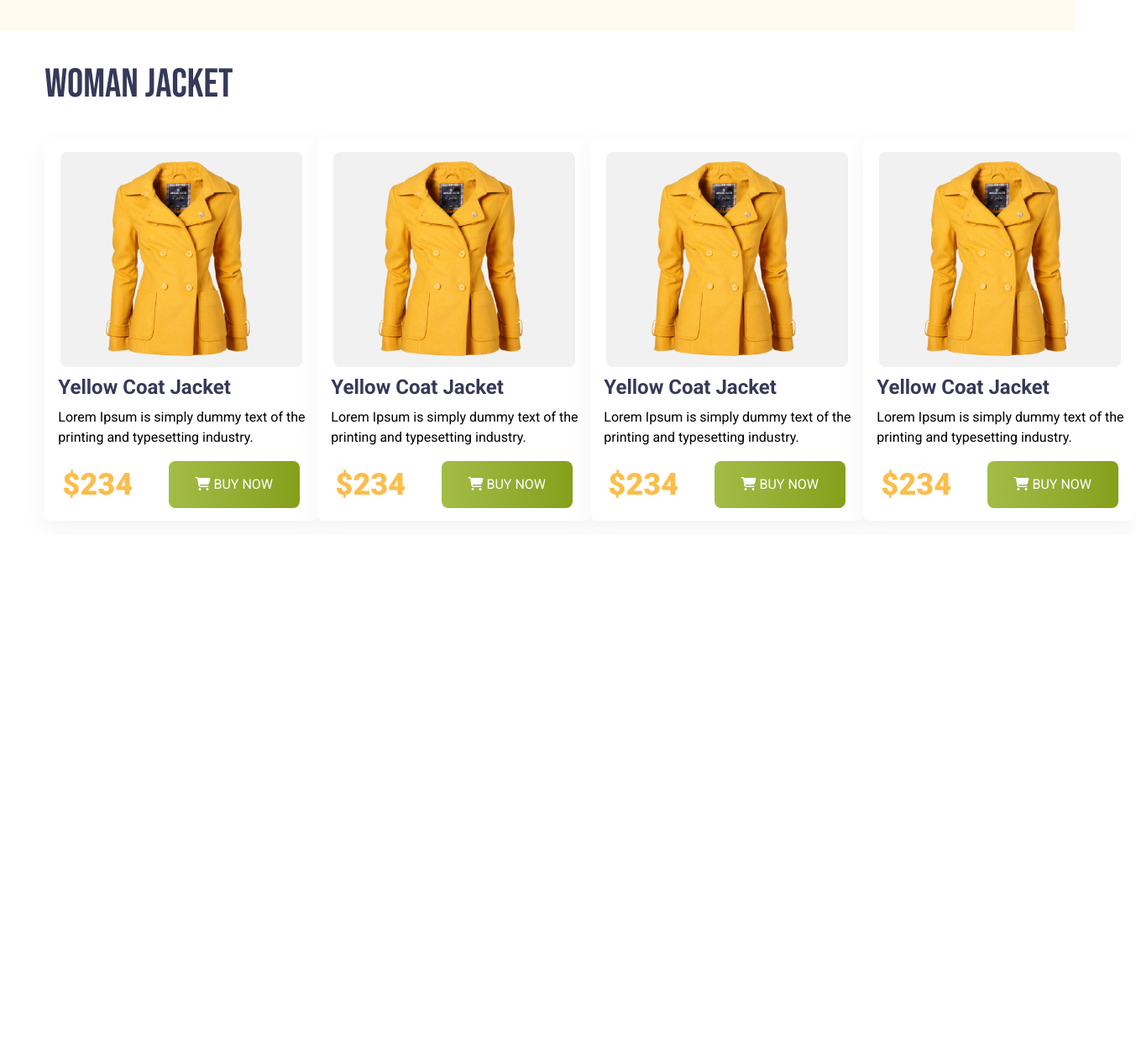
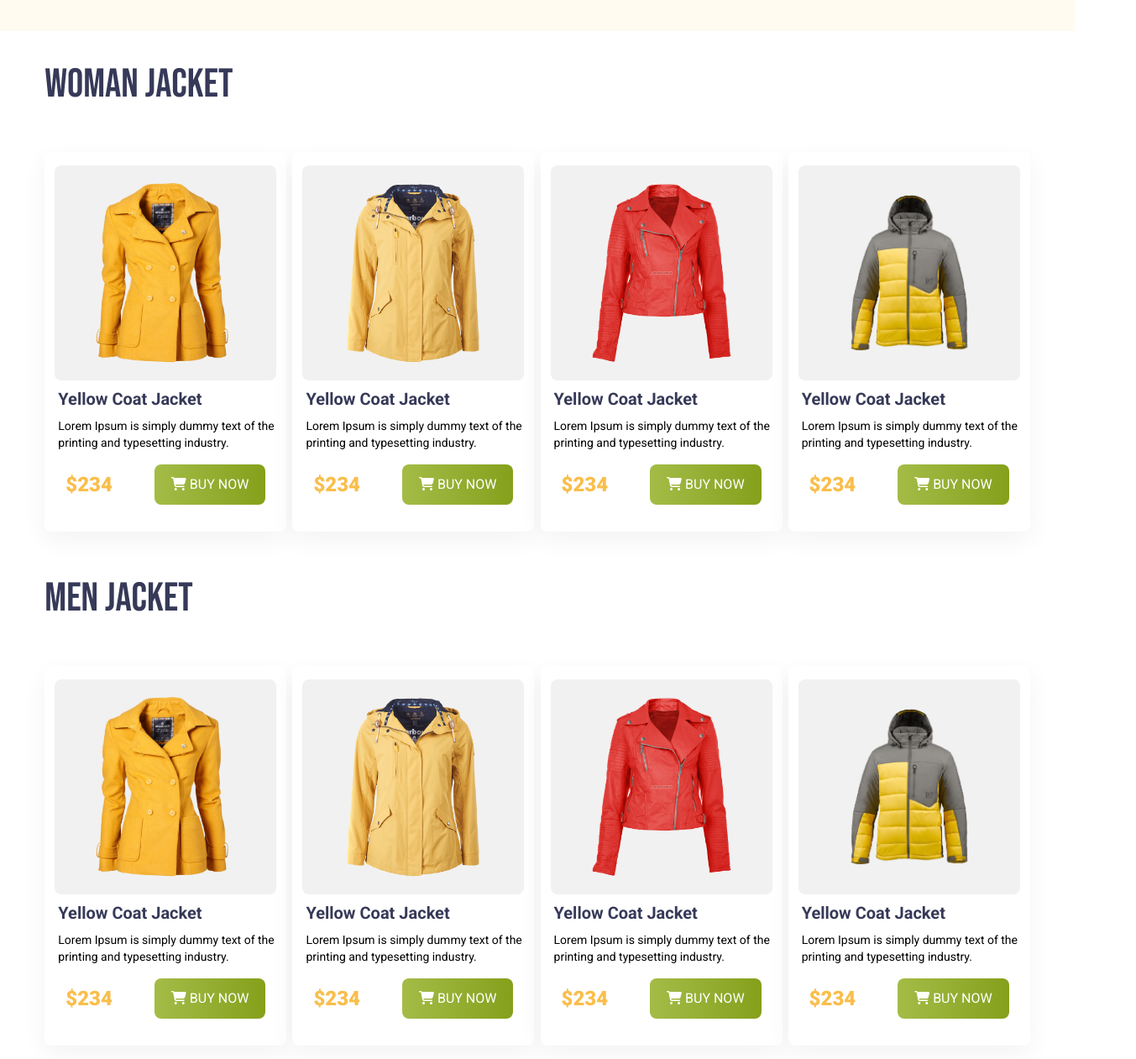
Before and after one commit to mdszhossain/Penguin-Fashion-Website, a plain HTML site: page index.html in a window 1280 px wide. Shown: the part 639-1900 px from the top of the page at 84% size, 1353 px wide, since content can reach past the window. Before the commit the page ends 1276 px from the top, so only its background shows below. Drawn offline with nearby package versions, Linux system fonts and the light colour scheme.

Commit message:
Responsive jacket section created (multiple screen supported)

```diff
--- a/index.html
+++ b/index.html
@@ -40,56 +40,113 @@
 
     <!-- Main Section -->
     <main>
-        <h3 class="jacket-heading text-[#363958] font-normal text-5xl my-10 lg:w-11/12 mx-auto">Woman Jacket</h3>
-        <section class="jacket-section lg:w-11/12 mx-auto flex justify-between">
+        <h3 class="jacket-heading text-[#363958] font-normal text-5xl my-10 mx-auto sm:w-11/12 lg:w-11/12 ">Woman Jacket</h3>
+        <section class="jacket-section flex justify-between mx-auto sm:flex-wrap sm:w-11/12 lg:w-11/12">
             <div class="jacket-cart-section">
-                <div class="cart bg-white rounded-lg">
+                <div class="cart bg-white rounded-lg sm:w-72 my-4">
                     <div class="cart-content py-4">
-                        <div class="cart-image bg-[#F1F1F1] w-72 h-64 mx-auto rounded-lg flex justify-center items-center"><img class="w-8/12" src="./assets/images/jacket-1.png" alt=""></div>
-                        <p class="cart-heading text-[#363958] font-bold text-2xl mx-4 my-2">Yellow Coat Jacket </p>
-                        <p class="cart-description pl-4">Lorem Ipsum is simply dummy text of the <br> printing and typesetting industry.</p>
+                        <div class="cart-image bg-[#F1F1F1] w-72 h-64 mx-auto rounded-lg flex justify-center items-center sm:w-11/12"><img class="w-8/12" src="./assets/images/jacket-1.png" alt=""></div>
+                        <p class="cart-heading text-[#363958] font-bold text-2xl mx-4 my-2 sm:text-xl">Yellow Coat Jacket </p>
+                        <p class="cart-description pl-4 sm:text-sm">Lorem Ipsum is simply dummy text of the <br> printing and typesetting industry.</p>
                         <div class="price-btn flex items-center justify-around">
-                            <p class="cart-price text-4xl text-[#FABE4C] font-black">$234</p>
-                            <button class="buy-now text-[#FFFFFF] rounded-lg py-4 px-8 bg-gradient-to-r from-[#A4BC46] to-[#85A019] my-4"><i class="fa-solid fa-cart-shopping"></i> BUY NOW</button>
+                            <p class="cart-price text-4xl text-[#FABE4C] font-black sm:text-2xl">$234</p>
+                            <button class="buy-now text-[#FFFFFF] rounded-lg py-4 px-8 bg-gradient-to-r from-[#A4BC46] to-[#85A019] my-4 sm:py-3 sm:px-5"><i class="fa-solid fa-cart-shopping"></i> BUY NOW</button>
                         </div>
                     </div>
                 </div>
             </div>
             <div class="jacket-cart-section">
-                <div class="cart bg-white rounded-lg">
+                <div class="cart bg-white rounded-lg sm:w-72 my-4">
                     <div class="cart-content py-4">
-                        <div class="cart-image bg-[#F1F1F1] w-72 h-64 mx-auto rounded-lg flex justify-center items-center"><img class="w-8/12" src="./assets/images/jacket-1.png" alt=""></div>
-                        <p class="cart-heading text-[#363958] font-bold text-2xl mx-4 my-2">Yellow Coat Jacket </p>
-                        <p class="cart-description pl-4">Lorem Ipsum is simply dummy text of the <br> printing and typesetting industry.</p>
+                        <div class="cart-image bg-[#F1F1F1] w-72 h-64 mx-auto rounded-lg flex justify-center items-center sm:w-11/12"><img class="w-8/12" src="./assets/images/jacket-2.png" alt=""></div>
+                        <p class="cart-heading text-[#363958] font-bold text-2xl mx-4 my-2 sm:text-xl">Yellow Coat Jacket </p>
+                        <p class="cart-description pl-4 sm:text-sm">Lorem Ipsum is simply dummy text of the <br> printing and typesetting industry.</p>
                         <div class="price-btn flex items-center justify-around">
-                            <p class="cart-price text-4xl text-[#FABE4C] font-black">$234</p>
-                            <button class="buy-now text-[#FFFFFF] rounded-lg py-4 px-8 bg-gradient-to-r from-[#A4BC46] to-[#85A019] my-4"><i class="fa-solid fa-cart-shopping"></i> BUY NOW</button>
+                            <p class="cart-price text-4xl text-[#FABE4C] font-black sm:text-2xl">$234</p>
+                            <button class="buy-now text-[#FFFFFF] rounded-lg py-4 px-8 bg-gradient-to-r from-[#A4BC46] to-[#85A019] my-4 sm:py-3 sm:px-5"><i class="fa-solid fa-cart-shopping"></i> BUY NOW</button>
                         </div>
                     </div>
                 </div>
             </div>
             <div class="jacket-cart-section">
-                <div class="cart bg-white rounded-lg">
+                <div class="cart bg-white rounded-lg sm:w-72 my-4">
                     <div class="cart-content py-4">
-                        <div class="cart-image bg-[#F1F1F1] w-72 h-64 mx-auto rounded-lg flex justify-center items-center"><img class="w-8/12" src="./assets/images/jacket-1.png" alt=""></div>
-                        <p class="cart-heading text-[#363958] font-bold text-2xl mx-4 my-2">Yellow Coat Jacket </p>
-                        <p class="cart-description pl-4">Lorem Ipsum is simply dummy text of the <br> printing and typesetting industry.</p>
+                        <div class="cart-image bg-[#F1F1F1] w-72 h-64 mx-auto rounded-lg flex justify-center items-center sm:w-11/12"><img class="w-8/12" src="./assets/images/jacket-3.png" alt=""></div>
+                        <p class="cart-heading text-[#363958] font-bold text-2xl mx-4 my-2 sm:text-xl">Yellow Coat Jacket </p>
+                        <p class="cart-description pl-4 sm:text-sm">Lorem Ipsum is simply dummy text of the <br> printing and typesetting industry.</p>
                         <div class="price-btn flex items-center justify-around">
-                            <p class="cart-price text-4xl text-[#FABE4C] font-black">$234</p>
-                            <button class="buy-now text-[#FFFFFF] rounded-lg py-4 px-8 bg-gradient-to-r from-[#A4BC46] to-[#85A019] my-4"><i class="fa-solid fa-cart-shopping"></i> BUY NOW</button>
+                            <p class="cart-price text-4xl text-[#FABE4C] font-black sm:text-2xl">$234</p>
+                            <button class="buy-now text-[#FFFFFF] rounded-lg py-4 px-8 bg-gradient-to-r from-[#A4BC46] to-[#85A019] my-4 sm:py-3 sm:px-5"><i class="fa-solid fa-cart-shopping"></i> BUY NOW</button>
                         </div>
                     </div>
                 </div>
             </div>
             <div class="jacket-cart-section">
-                <div class="cart bg-white rounded-lg">
+                <div class="cart bg-white rounded-lg sm:w-72 my-4">
                     <div class="cart-content py-4">
-                        <div class="cart-image bg-[#F1F1F1] w-72 h-64 mx-auto rounded-lg flex justify-center items-center"><img class="w-8/12" src="./assets/images/jacket-1.png" alt=""></div>
-                        <p class="cart-heading text-[#363958] font-bold text-2xl mx-4 my-2">Yellow Coat Jacket </p>
-                        <p class="cart-description pl-4">Lorem Ipsum is simply dummy text of the <br> printing and typesetting industry.</p>
+                        <div class="cart-image bg-[#F1F1F1] w-72 h-64 mx-auto rounded-lg flex justify-center items-center sm:w-11/12"><img class="w-8/12" src="./assets/images/jacket-4.png" alt=""></div>
+                        <p class="cart-heading text-[#363958] font-bold text-2xl mx-4 my-2 sm:text-xl">Yellow Coat Jacket </p>
+                        <p class="cart-description pl-4 sm:text-sm">Lorem Ipsum is simply dummy text of the <br> printing and typesetting industry.</p>
                         <div class="price-btn flex items-center justify-around">
-                            <p class="cart-price text-4xl text-[#FABE4C] font-black">$234</p>
-                            <button class="buy-now text-[#FFFFFF] rounded-lg py-4 px-8 bg-gradient-to-r from-[#A4BC46] to-[#85A019] my-4"><i class="fa-solid fa-cart-shopping"></i> BUY NOW</button>
+                            <p class="cart-price text-4xl text-[#FABE4C] font-black sm:text-2xl">$234</p>
+                            <button class="buy-now text-[#FFFFFF] rounded-lg py-4 px-8 bg-gradient-to-r from-[#A4BC46] to-[#85A019] my-4 sm:py-3 sm:px-5"><i class="fa-solid fa-cart-shopping"></i> BUY NOW</button>
+                        </div>
+                    </div>
+                </div>
+            </div>
+        </section>
+
+        <!-- Men Jacket Section -->
+        <h3 class="jacket-heading text-[#363958] font-normal text-5xl my-10 mx-auto sm:w-11/12 lg:w-11/12 ">Men Jacket</h3>
+        <section class="jacket-section flex justify-between mx-auto sm:flex-wrap sm:w-11/12 lg:w-11/12">
+            <div class="jacket-cart-section">
+                <div class="cart bg-white rounded-lg sm:w-72 my-4">
+                    <div class="cart-content py-4">
+                        <div class="cart-image bg-[#F1F1F1] w-72 h-64 mx-auto rounded-lg flex justify-center items-center sm:w-11/12"><img class="w-8/12" src="./assets/images/jacket-1.png" alt=""></div>
+                        <p class="cart-heading text-[#363958] font-bold text-2xl mx-4 my-2 sm:text-xl">Yellow Coat Jacket </p>
+                        <p class="cart-description pl-4 sm:text-sm">Lorem Ipsum is simply dummy text of the <br> printing and typesetting industry.</p>
+                        <div class="price-btn flex items-center justify-around">
+                            <p class="cart-price text-4xl text-[#FABE4C] font-black sm:text-2xl">$234</p>
+                            <button class="buy-now text-[#FFFFFF] rounded-lg py-4 px-8 bg-gradient-to-r from-[#A4BC46] to-[#85A019] my-4 sm:py-3 sm:px-5"><i class="fa-solid fa-cart-shopping"></i> BUY NOW</button>
+                        </div>
+                    </div>
+                </div>
+            </div>
+            <div class="jacket-cart-section">
+                <div class="cart bg-white rounded-lg sm:w-72 my-4">
+                    <div class="cart-content py-4">
+                        <div class="cart-image bg-[#F1F1F1] w-72 h-64 mx-auto rounded-lg flex justify-center items-center sm:w-11/12"><img class="w-8/12" src="./assets/images/jacket-2.png" alt=""></div>
+                        <p class="cart-heading text-[#363958] font-bold text-2xl mx-4 my-2 sm:text-xl">Yellow Coat Jacket </p>
+                        <p class="cart-description pl-4 sm:text-sm">Lorem Ipsum is simply dummy text of the <br> printing and typesetting industry.</p>
+                        <div class="price-btn flex items-center justify-around">
+                            <p class="cart-price text-4xl text-[#FABE4C] font-black sm:text-2xl">$234</p>
+                            <button class="buy-now text-[#FFFFFF] rounded-lg py-4 px-8 bg-gradient-to-r from-[#A4BC46] to-[#85A019] my-4 sm:py-3 sm:px-5"><i class="fa-solid fa-cart-shopping"></i> BUY NOW</button>
+                        </div>
+                    </div>
+                </div>
+            </div>
+            <div class="jacket-cart-section">
+                <div class="cart bg-white rounded-lg sm:w-72 my-4">
+                    <div class="cart-content py-4">
+                        <div class="cart-image bg-[#F1F1F1] w-72 h-64 mx-auto rounded-lg flex justify-center items-center sm:w-11/12"><img class="w-8/12" src="./assets/images/jacket-3.png" alt=""></div>
+                        <p class="cart-heading text-[#363958] font-bold text-2xl mx-4 my-2 sm:text-xl">Yellow Coat Jacket </p>
+                        <p class="cart-description pl-4 sm:text-sm">Lorem Ipsum is simply dummy text of the <br> printing and typesetting industry.</p>
+                        <div class="price-btn flex items-center justify-around">
+                            <p class="cart-price text-4xl text-[#FABE4C] font-black sm:text-2xl">$234</p>
+                            <button class="buy-now text-[#FFFFFF] rounded-lg py-4 px-8 bg-gradient-to-r from-[#A4BC46] to-[#85A019] my-4 sm:py-3 sm:px-5"><i class="fa-solid fa-cart-shopping"></i> BUY NOW</button>
+                        </div>
+                    </div>
+                </div>
+            </div>
+            <div class="jacket-cart-section">
+                <div class="cart bg-white rounded-lg sm:w-72 my-4">
+                    <div class="cart-content py-4">
+                        <div class="cart-image bg-[#F1F1F1] w-72 h-64 mx-auto rounded-lg flex justify-center items-center sm:w-11/12"><img class="w-8/12" src="./assets/images/jacket-4.png" alt=""></div>
+                        <p class="cart-heading text-[#363958] font-bold text-2xl mx-4 my-2 sm:text-xl">Yellow Coat Jacket </p>
+                        <p class="cart-description pl-4 sm:text-sm">Lorem Ipsum is simply dummy text of the <br> printing and typesetting industry.</p>
+                        <div class="price-btn flex items-center justify-around">
+                            <p class="cart-price text-4xl text-[#FABE4C] font-black sm:text-2xl">$234</p>
+                            <button class="buy-now text-[#FFFFFF] rounded-lg py-4 px-8 bg-gradient-to-r from-[#A4BC46] to-[#85A019] my-4 sm:py-3 sm:px-5"><i class="fa-solid fa-cart-shopping"></i> BUY NOW</button>
                         </div>
                     </div>
                 </div>
--- a/styles/style.css
+++ b/styles/style.css
@@ -18,8 +18,8 @@
 }
 .cart {
     box-shadow: 0px 10px 30px 0px rgba(0, 0, 0, 0.05);
-    height: 455px;
-    width: 325px;
+    /* height: 455px;
+    width: 325px; */
 }
 .jacket-heading {
     font-family: "Bebas Neue";
@@ -146,7 +146,7 @@
     }
     .jacket-section {
         flex-wrap: wrap;
-        width: 87%;
+        width: 88%;
     }
     .cart {
         height: 390px;
```
